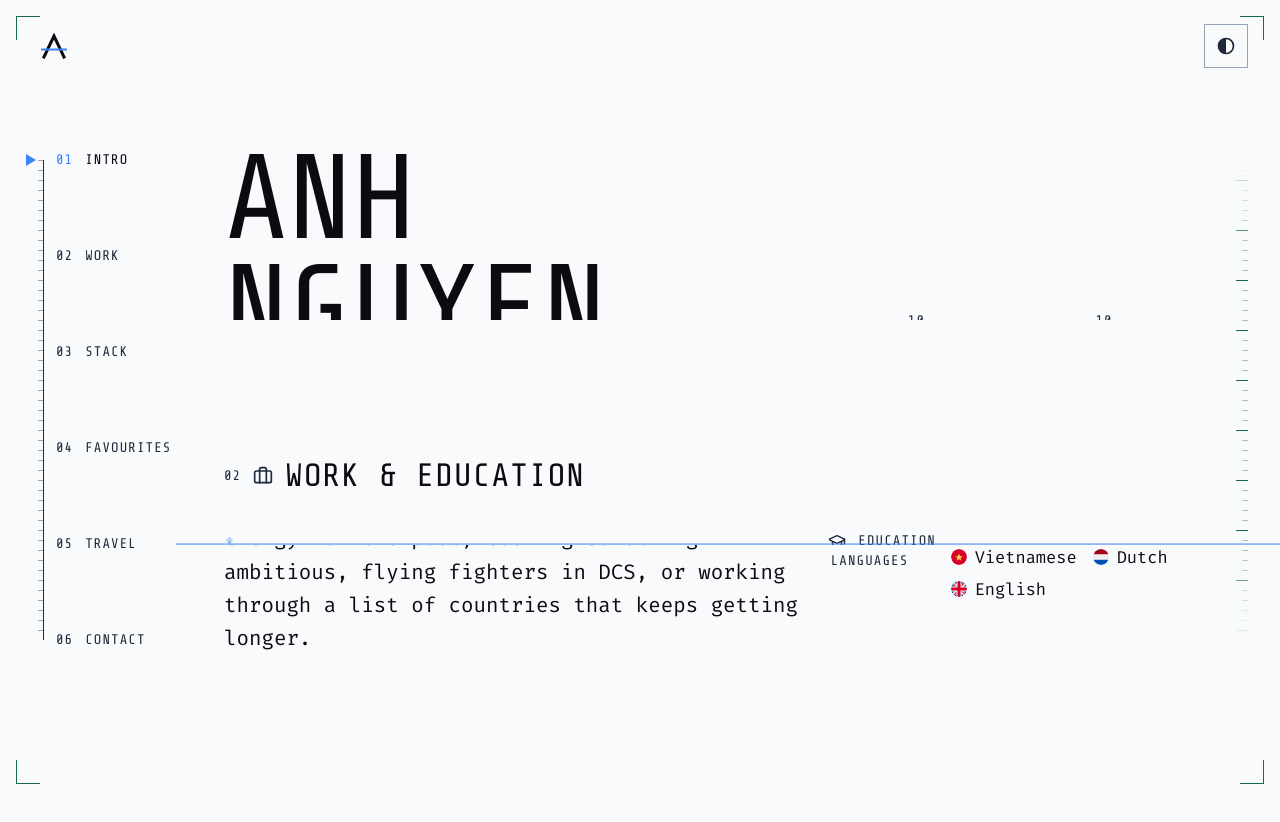
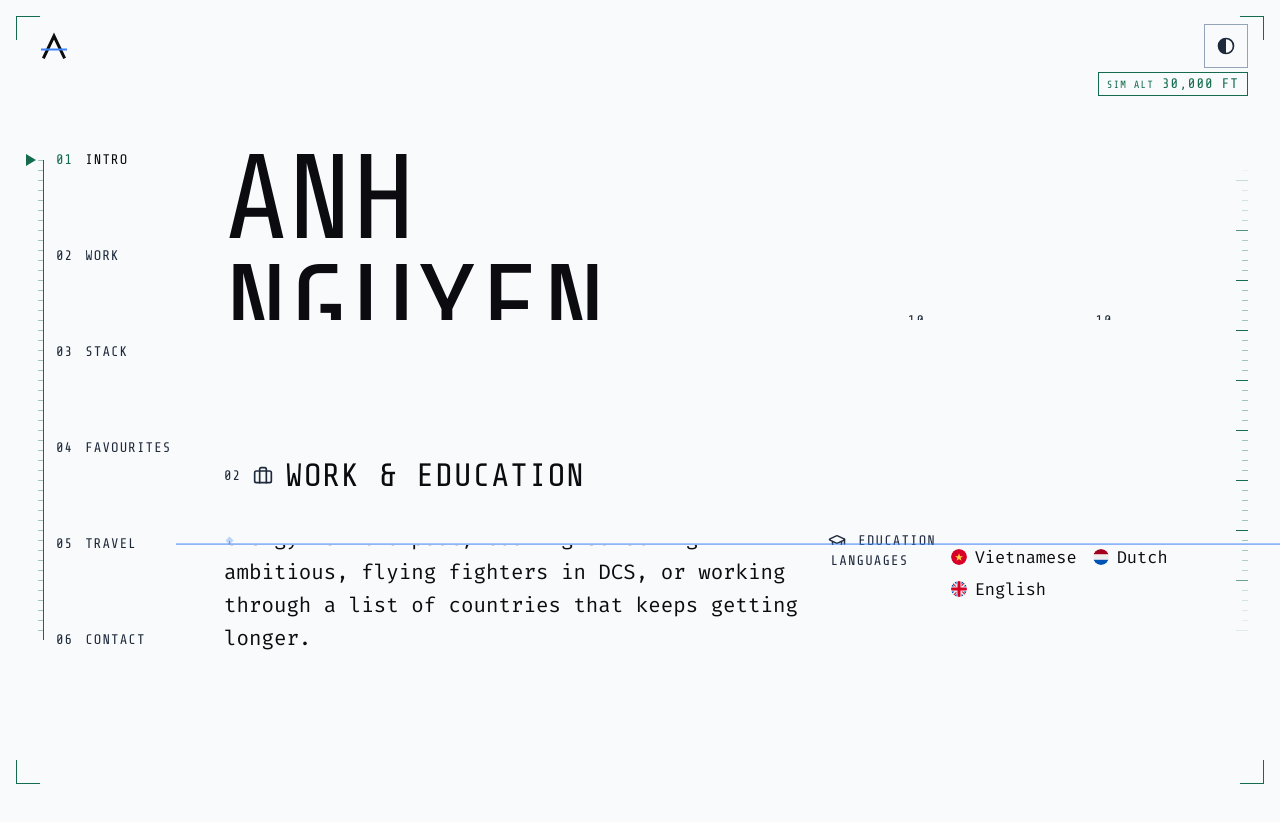
Before and after one commit to DanDan201/DanDan201.github.io, a React (Vite) app: page / in a window 1280 px wide. Shown: the top 822 px of the page. Built offline with nearby package versions, Linux system fonts and the light colour scheme.

Commit message:
Add altitude readout and green flight HUD

```diff
--- a/src/App.tsx
+++ b/src/App.tsx
@@ -18,7 +18,7 @@ export function App() {
     <MotionConfig reducedMotion="user">
       <ActiveSectionContext value={active}>
         <RevealedSectionsContext value={revealed}>
-          <HudFrame />
+          <HudFrame progress={progress} />
           <HomeMark />
           <ThemeToggle />
           <Tape active={active} progress={progress} />
--- a/src/components/HudFrame.tsx
+++ b/src/components/HudFrame.tsx
@@ -1,14 +1,32 @@
-import { motion, useScroll, useTransform } from 'motion/react';
+import { motion, useScroll, useTransform, type MotionValue } from 'motion/react';
+import { useEffect, useRef } from 'react';
 import { useStageMode } from '../motion';
 
-/** Desktop HUD furniture: viewport corner brackets and a tick scale that slides as the page scrolls. */
-export function HudFrame() {
+const ALTITUDE_RANGE_FT = 30_000;
+const ALTITUDE_STEP_FT = 100;
+/** Desktop HUD furniture: viewport brackets, a simulated altitude readout, and a scrolling tick scale. */
+export function HudFrame({ progress }: { progress: MotionValue<number> }) {
   const animate = useStageMode();
   const { scrollYProgress } = useScroll();
   const y = useTransform(scrollYProgress, [0, 1], ['0%', '-50%']);
+  const altitudeRef = useRef<HTMLSpanElement>(null);
+  useEffect(() => {
+    const updateAltitude = (progress: number) => {
+      const bounded = Math.max(0, Math.min(1, progress));
+      const feet = Math.round((1 - bounded) * (ALTITUDE_RANGE_FT / ALTITUDE_STEP_FT)) * ALTITUDE_STEP_FT;
+      if (altitudeRef.current) altitudeRef.current.textContent = feet.toLocaleString('en-US');
+    };
+    updateAltitude(progress.get());
+    return progress.on('change', updateAltitude);
+  }, [progress]);
   return (
     <div className="hud" aria-hidden="true">
       <span className="brackets hud-corners" />
+      <div className="hud-altimeter">
+        <span className="hud-altimeter-label">SIM ALT</span>
+        <span className="hud-altimeter-value" ref={altitudeRef}>30,000</span>
+        <span className="hud-altimeter-unit">FT</span>
+      </div>
       <div className="hud-scale">
         <motion.span className="hud-scale-strip" style={animate ? { y } : undefined} />
       </div>
--- a/src/styles.css
+++ b/src/styles.css
@@ -372,6 +372,10 @@ h3 {
   text-transform: uppercase;
 }
 
+.frame-title > .brackets {
+  color: var(--hud-green);
+}
+
 .frame-title .icon {
   width: 1.25rem;
   height: 1.25rem;
@@ -463,7 +467,7 @@ h3 {
   overflow: visible;
   translate: -50% -59%;
   fill: none;
-  stroke: var(--accent);
+  stroke: var(--hud-green);
   stroke-width: 1.5;
 }
 
@@ -685,7 +689,7 @@ h3 {
 .module > .brackets {
   --arm: 0.625rem;
   --weight: 1px;
-  color: var(--fg-soft);
+  color: var(--hud-green);
 }
 
 .module h3 {
@@ -922,8 +926,8 @@ h3 {
   .tape-rail {
     position: relative;
     background:
-      linear-gradient(var(--fg-soft) 0 0) right top / 1px 100% no-repeat,
-      repeating-linear-gradient(to bottom, var(--rule) 0 1px, transparent 1px 0.625rem) right top / 0.375rem 100% no-repeat;
+      linear-gradient(var(--hud-green) 0 0) right top / 1px 100% no-repeat,
+      repeating-linear-gradient(to bottom, color-mix(in srgb, var(--hud-green) 38%, transparent) 0 1px, transparent 1px 0.625rem) right top / 0.375rem 100% no-repeat;
   }
 
   .tape-track {
@@ -938,7 +942,7 @@ h3 {
     width: 0.625rem;
     height: 0.75rem;
     translate: 0 -50%;
-    background: var(--accent);
+    background: var(--hud-green);
     clip-path: polygon(0 0, 100% 50%, 0 100%);
   }
 
@@ -967,7 +971,7 @@ h3 {
     text-decoration: none;
   }
 
-  /* Hover previews the pointer: an accent tick reaches from the rail to the label. */
+  /* Hover previews the pointer with a green tick from the rail to the label. */
   .tape a::before {
     content: '';
     position: absolute;
@@ -975,7 +979,7 @@ h3 {
     right: 100%;
     width: var(--s2);
     height: 1px;
-    background: var(--accent);
+    background: var(--hud-green);
     opacity: 0;
   }
 
@@ -990,7 +994,7 @@ h3 {
 
   .tape a:hover .tape-index,
   .tape a[aria-current] .tape-index {
-    color: var(--accent);
+    color: var(--hud-green);
   }
 
   .hud {
@@ -1008,9 +1012,37 @@ h3 {
     color: var(--hud-green);
   }
 
+  .hud-altimeter {
+    position: absolute;
+    top: calc(var(--s4) + 2.75rem + var(--s0));
+    right: var(--s5);
+    display: flex;
+    align-items: baseline;
+    gap: var(--s1);
+    padding: var(--s0) var(--s1);
+    border: 1px solid var(--hud-green);
+    background: var(--bg);
+    color: var(--hud-green);
+    font-family: var(--font-hud);
+    font-size: var(--step--1);
+    font-variant-numeric: tabular-nums;
+    letter-spacing: 0.08em;
+    line-height: 1;
+    white-space: nowrap;
+  }
+
+  .hud-altimeter-label {
+    font-size: 0.75em;
+  }
+
+  .hud-altimeter-value {
+    min-width: 6ch;
+    text-align: right;
+  }
+
   .hud-scale {
     position: absolute;
-    top: 20svh;
+    top: max(20svh, 7rem);
     right: var(--s5);
     bottom: 20svh;
     width: 0.75rem;
```
Also changed, not shown: 1 other file (tests, documents, lock files or other folders).
